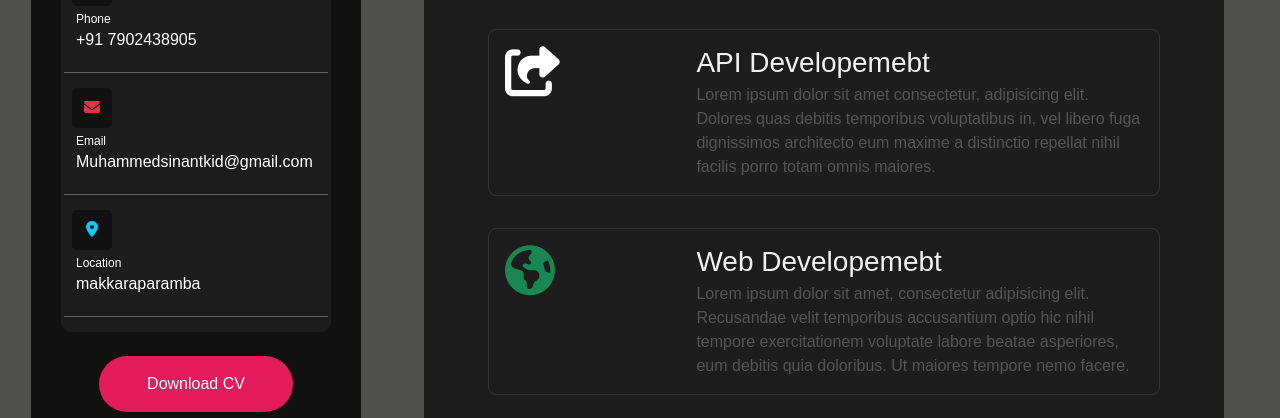
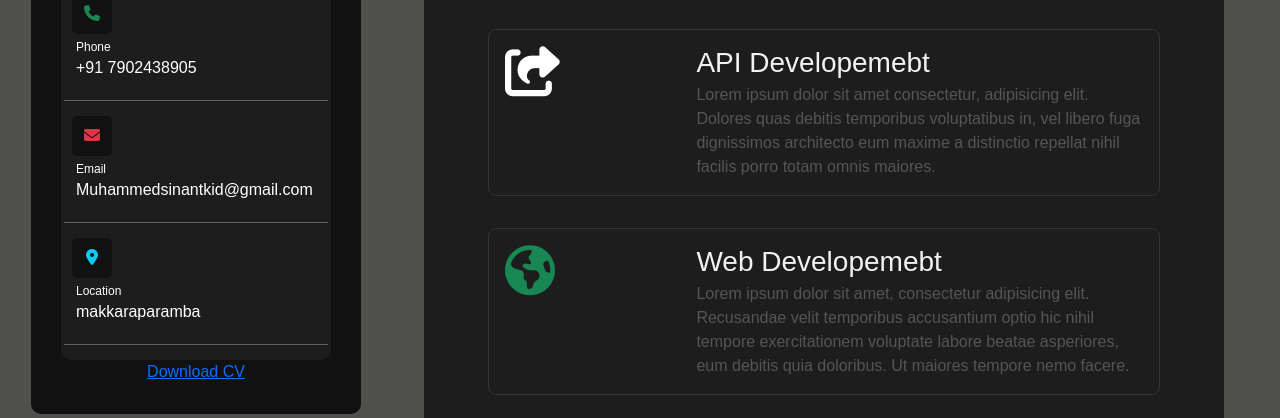
Before and after one commit to muhammed-sinan-tk/my-profile, a plain HTML site: page index.html in a window 1280 px wide. Shown: the part 755-1173 px from the top of the page. Drawn offline with nearby package versions, Linux system fonts and the light colour scheme; a script that the page names is missing.

Commit message:
Update index.html

```diff
--- a/index.html
+++ b/index.html
@@ -61,8 +61,8 @@
                         </div>
                     </div>
                 </div>
-                <div>
-                    <button class="Download-btn">Download CV</button>
+                <div class="cv">
+                    <a href="images/blue professional modern CV resume_20231201_103346_0000.pdf">Download CV</a>
                 </div>
             </div>
         </div>
```
